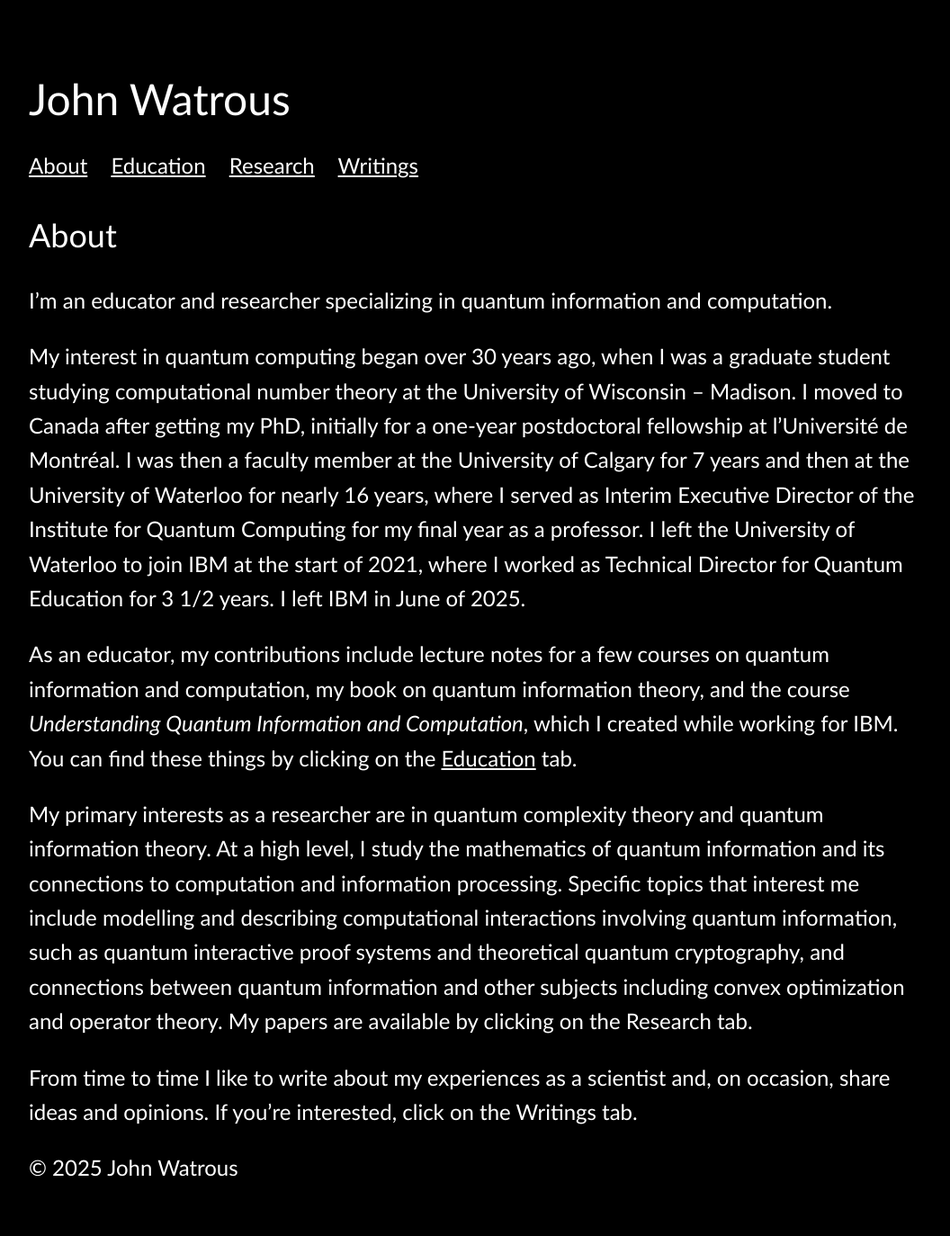
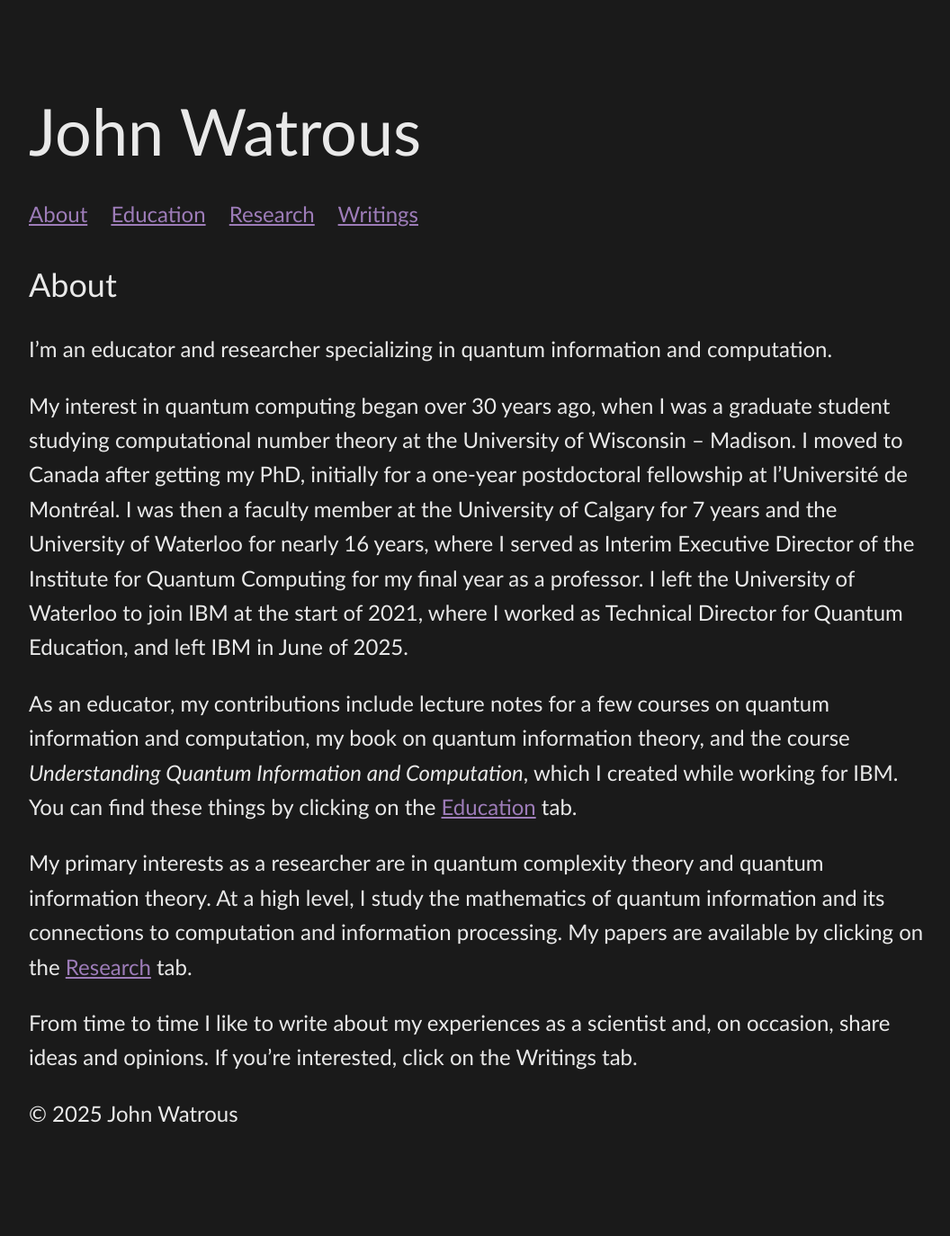
Before and after one commit to jhwatrous/jhwatrous.github.io, a Jekyll site: the page built from index.md, in a window 1280 px wide. Shown: the whole page at 90% size, without its empty margins (108-1164 px from the left). Built offline with Jekyll 4.4.1, drawn with Linux system fonts in a browser that asks for light colours; after the commit the page ends 1313 px from its top, so only the background shows below that.

Commit message:
Revising...

```diff
--- a/assets/css/simple-dark.css
+++ b/assets/css/simple-dark.css
@@ -2,8 +2,8 @@
 
 body {
     font-family: 'Optima', 'Segoe UI', Tahoma, Geneva, Verdana, sans-serif;
-    background-color: #000000;
-    color: #ffffff;
+    background-color: #1a1a1a;
+    color: #e9e9e9;
     line-height: 1.6;
     margin: 0;
     padding: 0;
@@ -23,7 +23,7 @@ h1, h2, h3 {
 }
 
 h1 {
-    font-size: 2em;
+    font-size: 3em;
 }
 
 p {
@@ -32,7 +32,7 @@ p {
 
 /* Links */
 a {
-    color: #ffffff;
+    color: #9d7cb8;
     text-decoration: underline;
 }
 
--- a/index.md
+++ b/index.md
@@ -7,10 +7,10 @@ title: Home
 
 I’m an educator and researcher specializing in quantum information and computation.
 
-My interest in quantum computing began over 30 years ago, when I was a graduate student studying computational number theory at the University of Wisconsin – Madison. I moved to Canada after getting my PhD, initially for a one-year postdoctoral fellowship at l'Université de Montréal. I was then a faculty member at the University of Calgary for 7 years and then at the University of Waterloo for nearly 16 years, where I served as Interim Executive Director of the Institute for Quantum Computing for my final year as a professor. I left the University of Waterloo to join IBM at the start of 2021, where I worked as Technical Director for Quantum Education for 3 1/2 years. I left IBM in June of 2025.
+My interest in quantum computing began over 30 years ago, when I was a graduate student studying computational number theory at the University of Wisconsin – Madison. I moved to Canada after getting my PhD, initially for a one-year postdoctoral fellowship at l'Université de Montréal. I was then a faculty member at the University of Calgary for 7 years and the University of Waterloo for nearly 16 years, where I served as Interim Executive Director of the Institute for Quantum Computing for my final year as a professor. I left the University of Waterloo to join IBM at the start of 2021, where I worked as Technical Director for Quantum Education, and left IBM in June of 2025.
 
 As an educator, my contributions include lecture notes for a few courses on quantum information and computation, my book on quantum information theory, and the course *Understanding Quantum Information and Computation*, which I created while working for IBM. You can find these things by clicking on the <a href="{{ '/education.html' | relative_url }}">Education</a> tab.
 
-My primary interests as a researcher are in quantum complexity theory and quantum information theory. At a high level, I study the mathematics of quantum information and its connections to computation and information processing. Specific topics that interest me include modelling and describing computational interactions involving quantum information, such as quantum interactive proof systems and theoretical quantum cryptography, and connections between quantum information and other subjects including convex optimization and operator theory. My papers are available by clicking on the Research tab.
+My primary interests as a researcher are in quantum complexity theory and quantum information theory. At a high level, I study the mathematics of quantum information and its connections to computation and information processing. My papers are available by clicking on the <a href="{{ '/research.html' | relative_url }}">Research</a> tab.
 
 From time to time I like to write about my experiences as a scientist and, on occasion, share ideas and opinions. If you're interested, click on the Writings tab.
```
